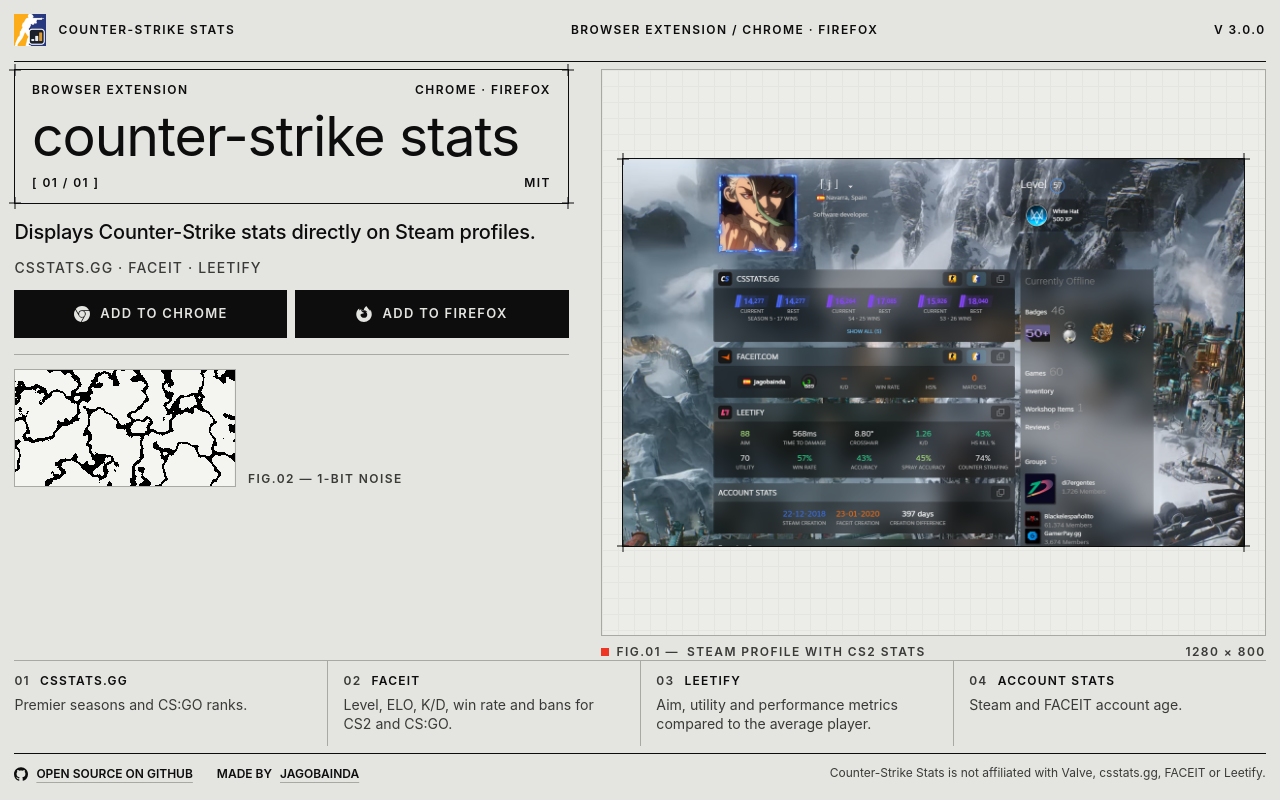
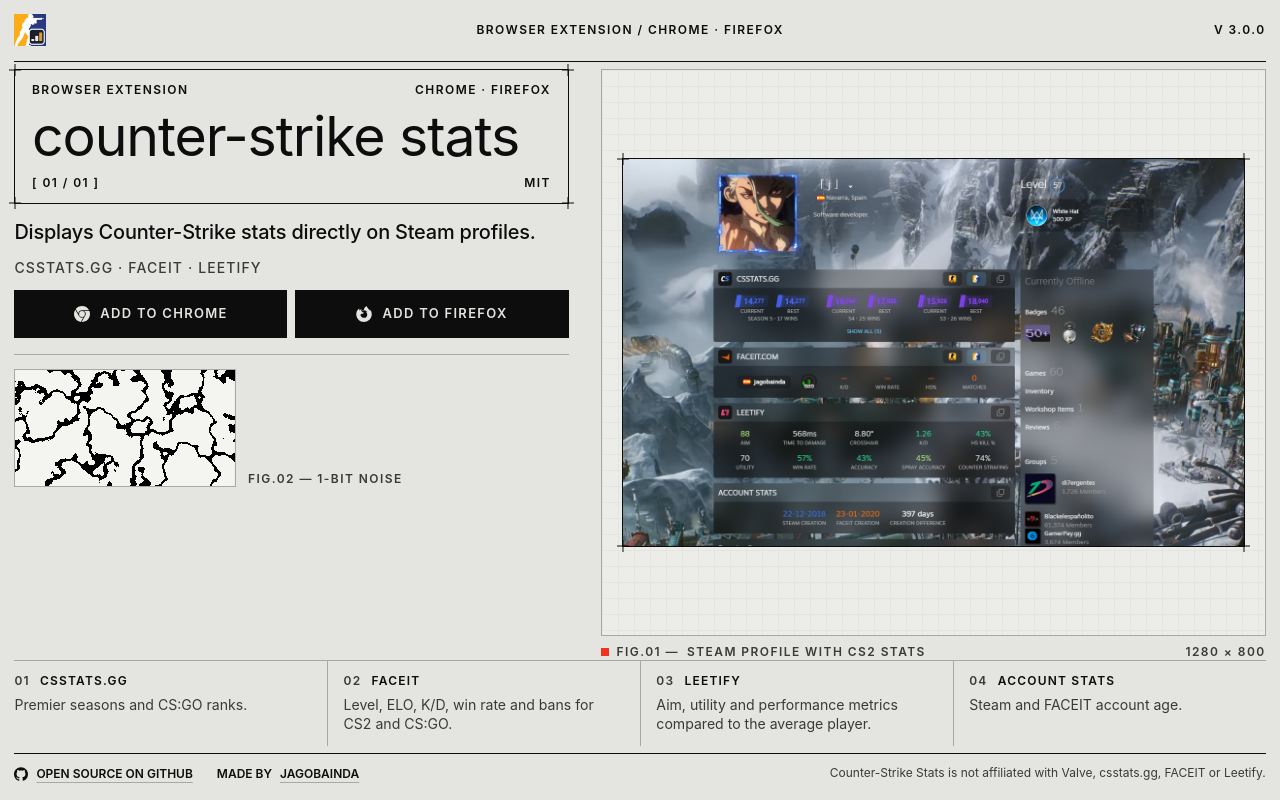
Before and after one commit to jagobainda/counter-strike-stats-extension-landing, an Astro site: page / in a window 1280 px wide. Built offline with nearby package versions, Linux system fonts and the light colour scheme; Astro itself is replaced by a stand-in of ours.

Commit message:
fix: drop redundant title text next to the header logo

```diff
--- a/src/components/sections/SiteHeader.astro
+++ b/src/components/sections/SiteHeader.astro
@@ -11,10 +11,7 @@ const { labels } = Astro.props;
 ---
 
 <header class="flex items-center justify-between gap-4 border-b border-(--ink) pb-(--gutter)">
-    <span class="flex items-center gap-3">
-        <Image src={logo} alt={labels.logoAlt} width={32} height={32} densities={[2]} class="size-7 lg:size-8" />
-        <Label>{labels.brand}</Label>
-    </span>
+    <Image src={logo} alt={labels.logoAlt} width={32} height={32} densities={[2]} class="size-7 lg:size-8" />
     <Label class="max-md:hidden" aria-hidden="true">
         {labels.kind} / {labels.platforms}
     </Label>
--- a/src/content/pages/index.json
+++ b/src/content/pages/index.json
@@ -37,7 +37,6 @@
     },
     "labels": {
         "logoAlt": "Counter-Strike Stats logo",
-        "brand": "Counter-Strike Stats",
         "kind": "Browser extension",
         "platforms": "Chrome · Firefox",
         "version": "V 3.0.0",
```
